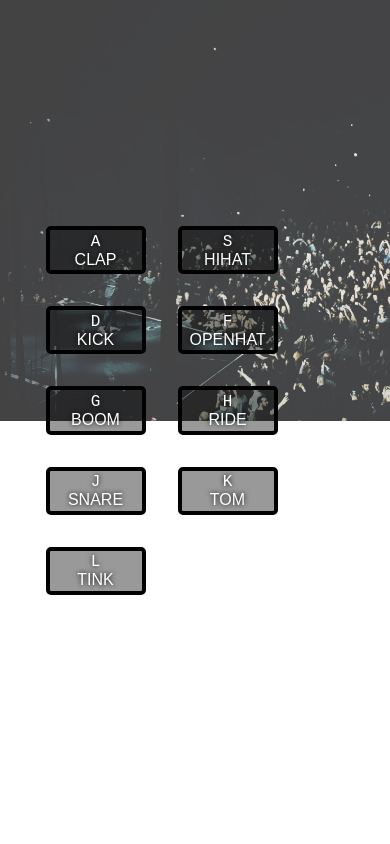
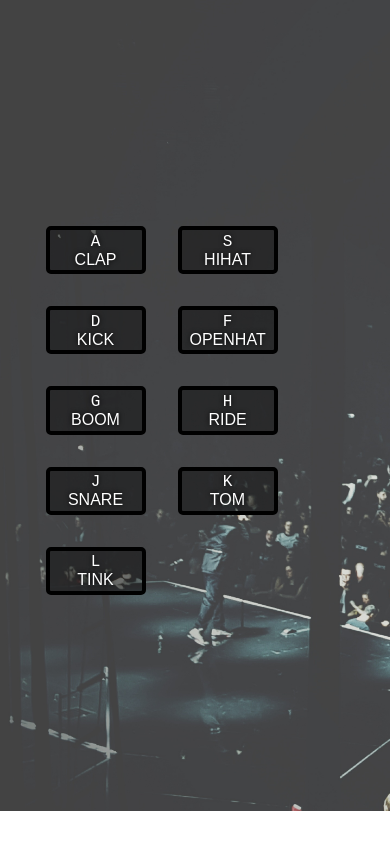
Before and after one commit to PriyeshT/drumkit, a website: page index.html in a window 390 px wide. Shown: the top 844 px of the page. Drawn offline with Linux system fonts and the light colour scheme.

Commit message:
responsive layout

```diff
--- a/public/css/main.css
+++ b/public/css/main.css
@@ -8,7 +8,7 @@ body {
 *:before, *:after {
   box-sizing: inherit; }
 
-body {
+html {
   background: url("../../images/background.jpg") no-repeat;
   background-size: cover; }
 
@@ -44,3 +44,7 @@ body {
   transform: scale(1.1);
   border-color: #ffc600;
   border-box: 0 0 10px #ffc600; }
+
+@media screen and (max-width: 768px) {
+  html {
+    padding-bottom: 100%; } }
```
